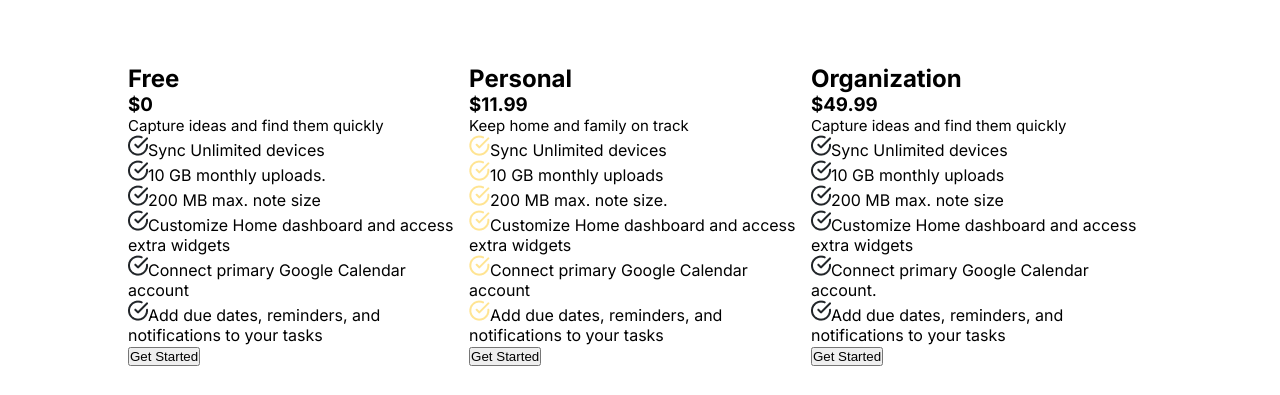
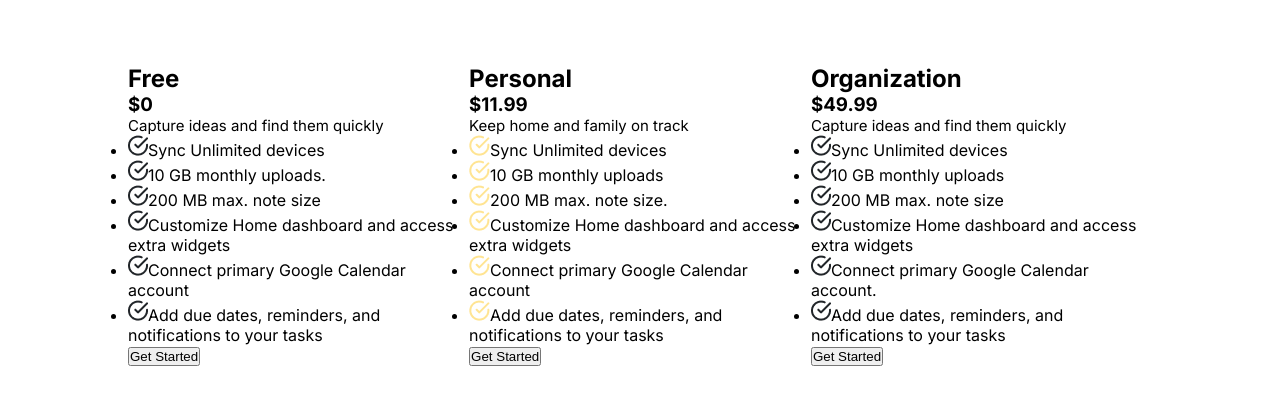
Before and after one commit to SalahVincent/Project_0.0.1, a plain HTML site: page projects/index.html in a window 1280 px wide. Shown: the part 3720-4115 px from the top of the page. Drawn offline with Linux system fonts and the light colour scheme.

Commit message:
adjustments

```diff
--- a/projects/styles.css
+++ b/projects/styles.css
@@ -268,10 +268,6 @@ p {
   height: 70vh;
 }
 
-.boxescontainer ul {
-  list-style: none;
-}
-
 .boxes {
   display: flex;
   justify-content: space-between;
```
